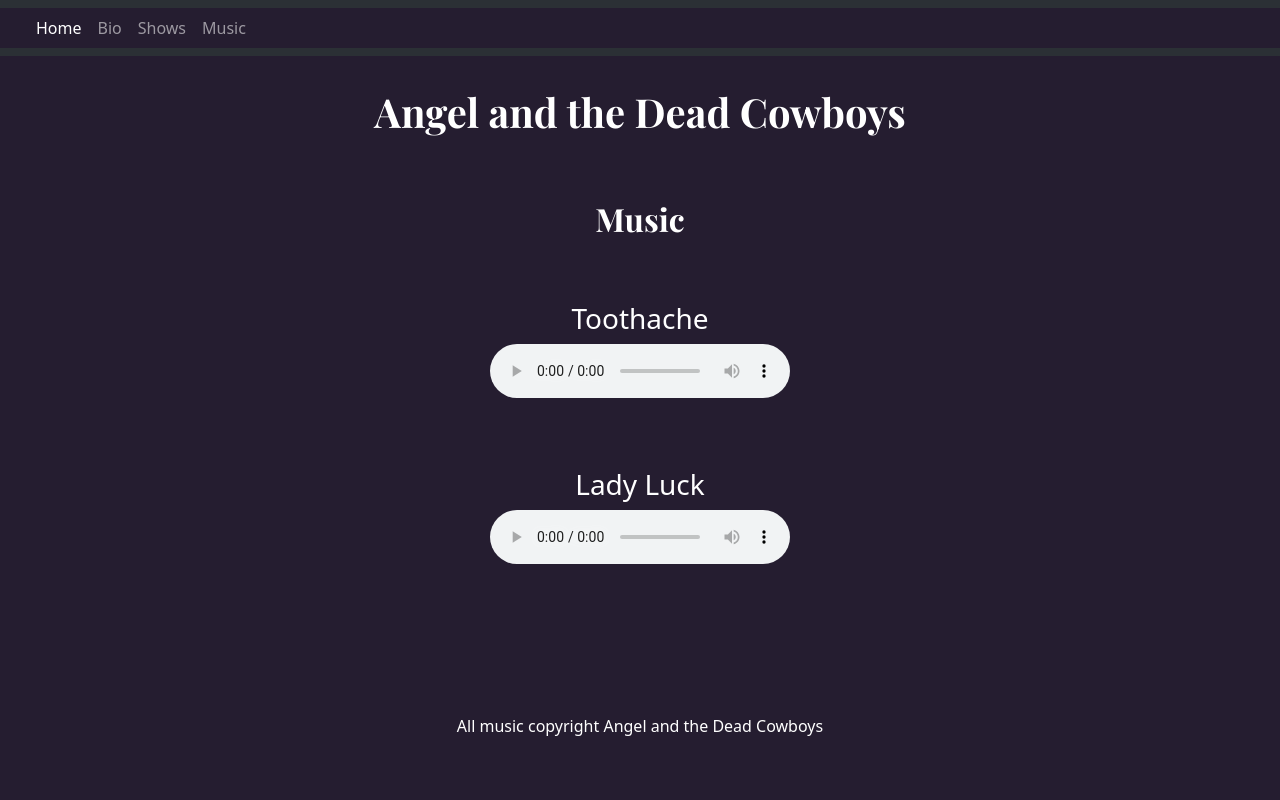
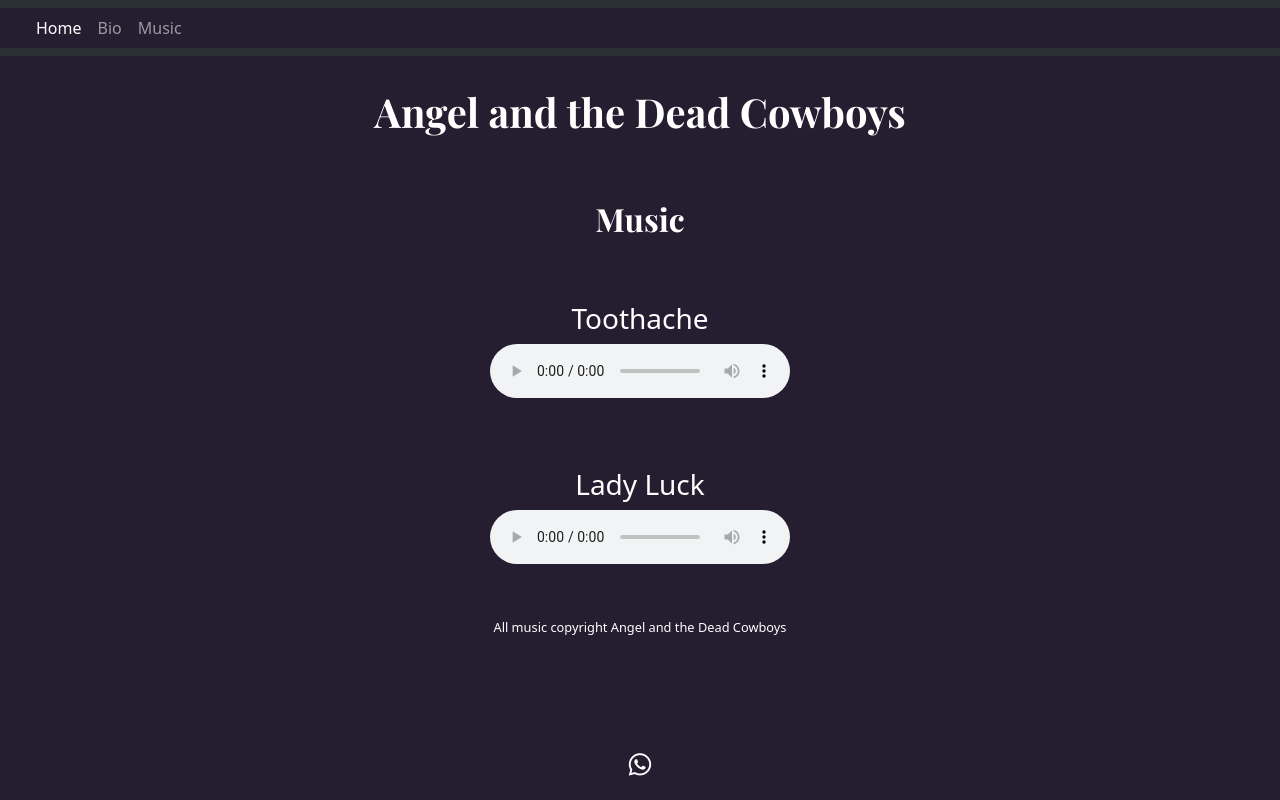
Before and after one commit to Drekkg/angel, a PHP site: page /music.html in a window 1280 px wide. Run offline with PHP 8.4, Linux system fonts and the light colour scheme; some libraries are stand-ins or nearby versions; some web fonts are replaced.

Commit message:
Refactor bio and music pages: remove "Shows" link, add WhatsApp contact, and update footer styles; enhance CSS for bio text and copyright notice

```diff
--- a/music.html
+++ b/music.html
@@ -27,9 +27,6 @@
                 <a class="nav-link" href="bio.html">Bio</a>
               </li>
               <li class="nav-item">
-                <a class="nav-link" href="#">Shows</a>
-              </li>
-              <li class="nav-item">
                 <a class="nav-link" href="music.html">Music</a>
               </li>
             </ul>
@@ -53,15 +50,34 @@
           Your browser does not support the audio element.
         </audio>
       </div>
-      <p>All music copyright Angel and the Dead Cowboys</p>
+      <p class="copyright-text">All music copyright Angel and the Dead Cowboys</p>
       </div>
-      <div>
 
-        </div>
+        <footer>
+          <div>
+          <!-- <a href="https://www.facebook.com/angelandthedeadcowboys" target="blank" rel="noopener"
+            aria-label="Visit us on Facebook"><i class="fa-brands fa-facebook"></i></a>
+            </div>
+            <div>
+          <a href="https://www.instagram.com/angelandthedeadcowboys" target="blank" rel="noopener"
+            aria-label="Visit us on Instagram"><i class="fa-brands fa-instagram"></i></a>
+            </div>
+            <div>
+          <a href="https://twitter.com/angelandthedeadcowboys" target="blank" rel="noopener"
+            aria-label="Visit us on Twitter"><i class="fa-brands fa-twitter"></i></a>
+       </div>
+       <div> -->
+          <a href="https://api.whatsapp.com/send?phone=+436602082404" target="blank" rel="noopener"
+            aria-label="Send us a message"><i class="fa-brands fa-whatsapp"></i></a>
+          </div>
+        </footer>
+
+
 
 
 
 
     <script src="https://cdn.jsdelivr.net/npm/bootstrap@5.3.3/dist/js/bootstrap.bundle.min.js" integrity="sha384-YvpcrYf0tY3lHB60NNkmXc5s9fDVZLESaAA55NDzOxhy9GkcIdslK1eN7N6jIeHz" crossorigin="anonymous"></script>
+    <script src="https://kit.fontawesome.com/47ce1b6aad.js" crossorigin="anonymous"></script>
   </body>
 </html>
--- a/style.css
+++ b/style.css
@@ -28,9 +28,36 @@ p {
     margin: 0 auto;
     padding: 2rem;
    text-align: center;
+}
 
+.bio-text {
+    padding: 2rem;
+    text-align: center;
+}
 
+.music-link {
+    color: white;
+    text-decoration: none;
+    background-color: slategrey;
+}
 
+footer {
+    position: fixed;
+    bottom: 0;
+    width: 100%;
+    background-color: rgb(37, 29, 48);
+    height: 3rem;
+    display: flex;
+    justify-content: space-around;
+      }
+i {
+    font-size: 1.6rem;
+}
+
+.copyright-text {
+    font-size: .8rem;
+    padding-top: 1rem;
+    margin-bottom: 5rem;
 }
 
 
```
Also changed, not shown: bio.html (+22 -3 lines), index.html (+18 -4 lines).
